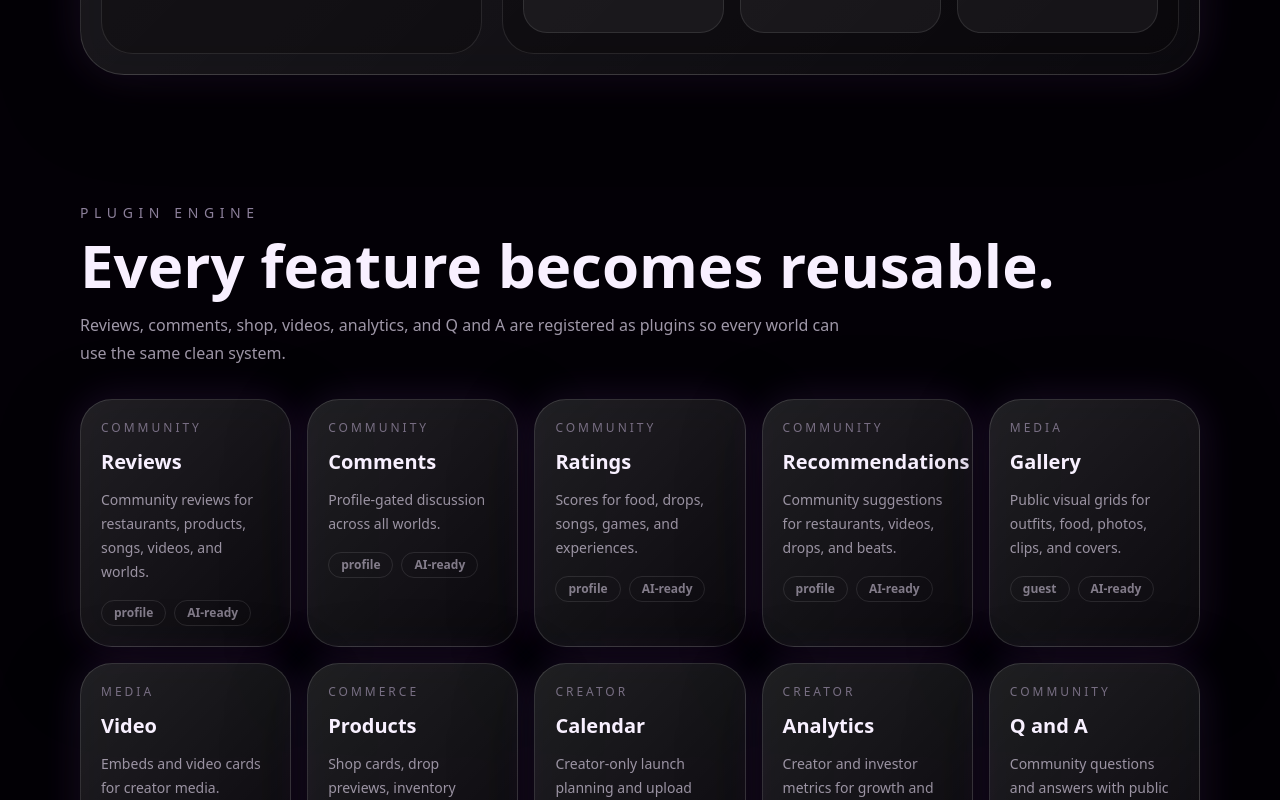
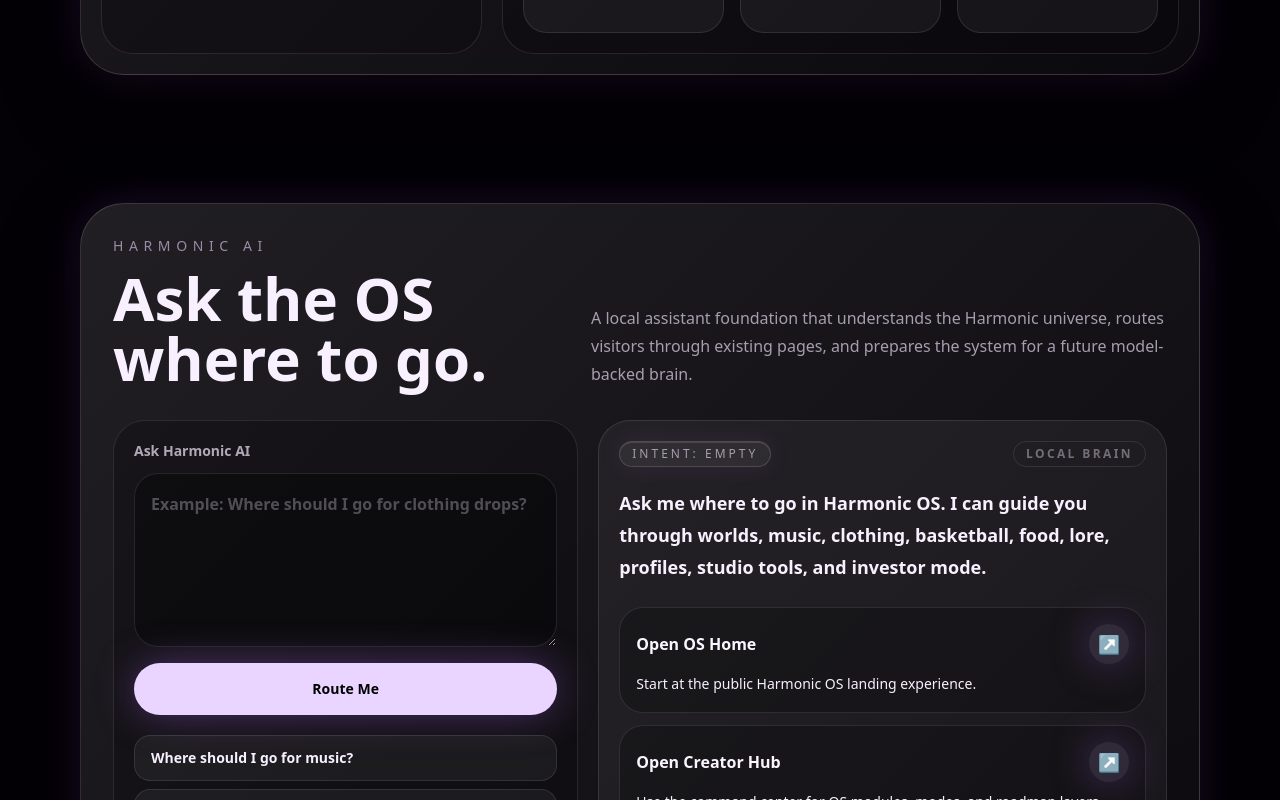
Before and after one commit to thatsmelodic/harmonic-os, a Next.js app: page /hub in a window 1280 px wide. Shown: the part 880-1680 px from the top of the page. Built offline with nearby package versions, Linux system fonts and the light colour scheme.

Commit message:
Add Harmonic AI console to hub

```diff
--- a/app/hub/page.tsx
+++ b/app/hub/page.tsx
@@ -2,6 +2,7 @@ import Link from 'next/link';
 import { FrequencyDock } from '@/components/FrequencyDock';
 import { VersionOneDashboard } from '@/components/VersionOneDashboard';
 import { V1Roadmap } from '@/components/V1Roadmap';
+import { HarmonicAIConsole } from '@/components/os/HarmonicAIConsole';
 import { OSDesktop } from '@/components/os/OSDesktop';
 import { PluginMatrix } from '@/components/os/PluginMatrix';
 import { WindowManagerPreview } from '@/components/os/WindowManagerPreview';
@@ -19,6 +20,7 @@ export default function HubPage() {
         <Link href="/" className="inline-flex rounded-full border border-white/15 px-5 py-3 text-sm font-bold text-purple-100/75 glass-panel">Back to OS</Link>
       </div>
       <OSDesktop />
+      <HarmonicAIConsole />
       <PluginMatrix />
       <WindowManagerPreview />
       <VersionOneDashboard />
```
